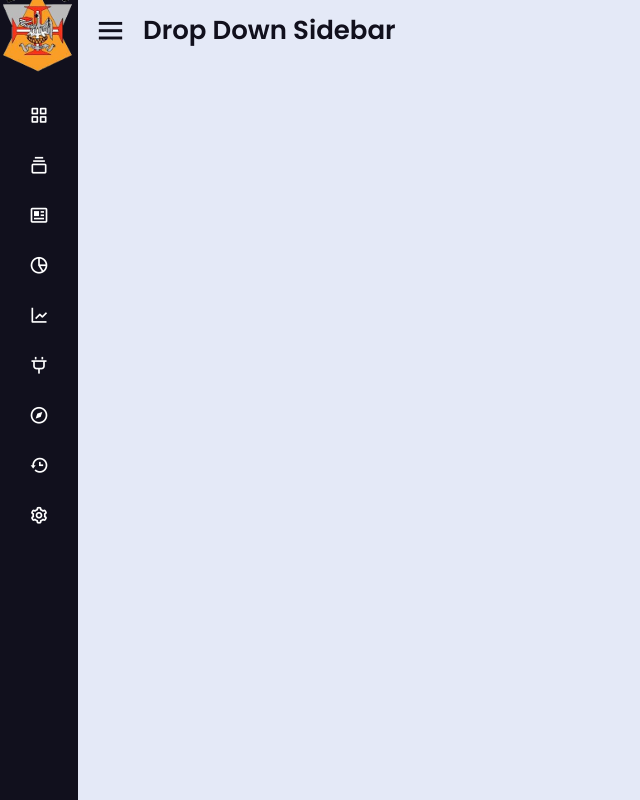
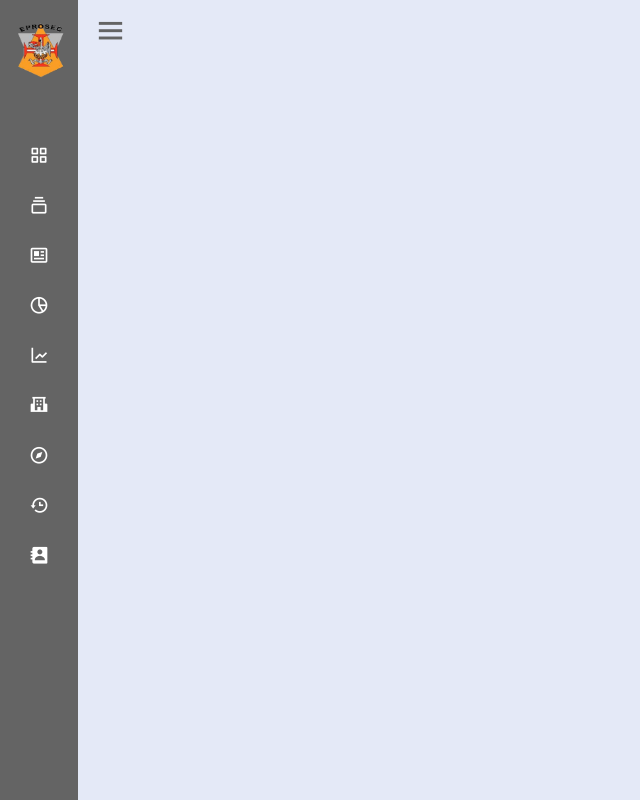
Before and after one commit to eprosec2b/eprosec-website, a PHP site: page / in a window 1280 px wide. Shown: the whole page, without its empty margins (0-640 px from the left). Run offline with PHP 8.4, Linux system fonts and the light colour scheme.

Commit message:
teste222

```diff
--- a/index.html
+++ b/index.html
@@ -14,7 +14,8 @@
 <body>
     <div class="sidebar close">
         <div class="logo-details">
-            <img src="Logo.png" alt="">
+            <img src="Logo.png" alt=""
+                style="margin-left: 20%; min-width: 50px; width: 50%; align-items: center; max-width: 80px;">
             <span class="logo_name">EPROSEC</span>
         </div>
         <ul class="nav-links">
@@ -61,16 +62,16 @@
             <li>
                 <a href="#">
                     <i class='bx bx-pie-chart-alt-2'></i>
-                    <span class="link_name">faltas</span>
+                    <span class="link_name">Faltas</span>
                 </a>
                 <ul class="sub-menu blank">
-                    <li><a class="link_name" href="#">Analytics</a></li>
+                    <li><a class="link_name" href="#">Análise</a></li>
                 </ul>
             </li>
             <li>
                 <a href="#">
                     <i class='bx bx-line-chart'></i>
-                    <span class="link_name"></span>
+                    <span class="link_name">123</span>
                 </a>
                 <ul class="sub-menu blank">
                     <li><a class="link_name" href="#">Chart</a></li>
@@ -79,16 +80,16 @@
             <li>
                 <div class="iocn-link">
                     <a href="#">
-                        <i class='bx bx-plug'></i>
-                        <span class="link_name">Plugins</span>
+                        <i class='bx bxs-school'></i>
+                        <span class="link_name">Secretaria</span>
                     </a>
                     <i class='bx bxs-chevron-down arrow'></i>
                 </div>
                 <ul class="sub-menu">
-                    <li><a class="link_name" href="#">Plugins</a></li>
-                    <li><a href="#">UI Face</a></li>
-                    <li><a href="#">Pigments</a></li>
-                    <li><a href="#">Box Icons</a></li>
+                    <li><a class="link_name" href="#">Secretaria</a></li>
+                    <li><a href="#">Horários</a></li>
+                    <li><a href="#">Ementa</a></li>
+                    <li><a href="#">Documentos</a></li>
                 </ul>
             </li>
             <li>
@@ -111,23 +112,24 @@
             </li>
             <li>
                 <a href="#">
-                    <i class='bx bx-cog'></i>
-                    <span class="link_name">Setting</span>
+                    <i class='bx bxs-contact'></i>
+                    <span class="link_name">Contactos</span>
                 </a>
                 <ul class="sub-menu blank">
-                    <li><a class="link_name" href="#">Setting</a></li>
+                    <li><a class="link_name" href="#">Contactos</a></li>
                 </ul>
             </li>
             <li>
                 <div class="profile-details">
                     <div class="profile-content">
+                        <i class='bx bxs-user'></i>
                         <!--<img src="image/profile.jpg" alt="profileImg">-->
                     </div>
                     <div class="name-job">
-                        <div class="profile_name">Prem Shahi</div>
-                        <div class="job">Web Desginer</div>
+                        <div class="profile_name">Adriano Arruda</div>
+                        <div class="job">Administrador</div>
                     </div>
-                    <i class='bx bx-log-out'></i>
+                    <a href="logout.php"><i class='bx bx-log-out'></i></a>
                 </div>
             </li>
         </ul>
@@ -135,7 +137,6 @@
     <section class="home-section">
         <div class="home-content">
             <i class='bx bx-menu'></i>
-            <span class="text">Drop Down Sidebar</span>
         </div>
     </section>
     <script>
--- a/style.css
+++ b/style.css
@@ -14,7 +14,7 @@
     left: 0;
     height: 100%;
     width: 360px;
-    background: #11101d;
+    background: rgb(100, 100, 100);
     z-index: 100;
     transition: all 0.5s ease;
 }
@@ -24,7 +24,7 @@
 }
 
 .sidebar .logo-details {
-    height: 60px;
+    height: 100px;
     width: 100%;
     display: flex;
     align-items: center;
@@ -42,6 +42,7 @@
 .sidebar .logo-details .logo_name {
     font-size: 22px;
     color: #fff;
+    padding-left: 50px;
     font-weight: 600;
     transition: 0.3s ease;
     transition-delay: 0.1s;
@@ -74,7 +75,7 @@
 }
 
 .sidebar .nav-links li:hover {
-    background: #1d1b31;
+    background: orange;
 }
 
 .sidebar .nav-links li .iocn-link {
@@ -125,9 +126,8 @@
 }
 
 .sidebar .nav-links li .sub-menu {
-    padding: 6px 6px 14px 30px;
-    margin-top: -10px;
-    background: #1d1b31;
+    padding: 6px 6px 14px 6px;
+    background: rgb(80, 80, 80);
     display: none;
 }
 
@@ -198,7 +198,7 @@
     display: flex;
     align-items: center;
     justify-content: space-between;
-    background: #1d1b31;
+    background: rgb(80, 80, 80);
     padding: 12px 0;
     transition: all 0.5s ease;
 }
@@ -222,7 +222,7 @@
     object-fit: cover;
     border-radius: 16px;
     margin: 0 14px 0 12px;
-    background: #1d1b31;
+    background: rgb(100, 100, 100);
     transition: all 0.5s ease;
 }
 
@@ -270,7 +270,7 @@
 
 .home-section .home-content .bx-menu,
 .home-section .home-content .text {
-    color: #11101d;
+    color: rgb(100, 100, 100);
     font-size: 35px;
 }
 
```
